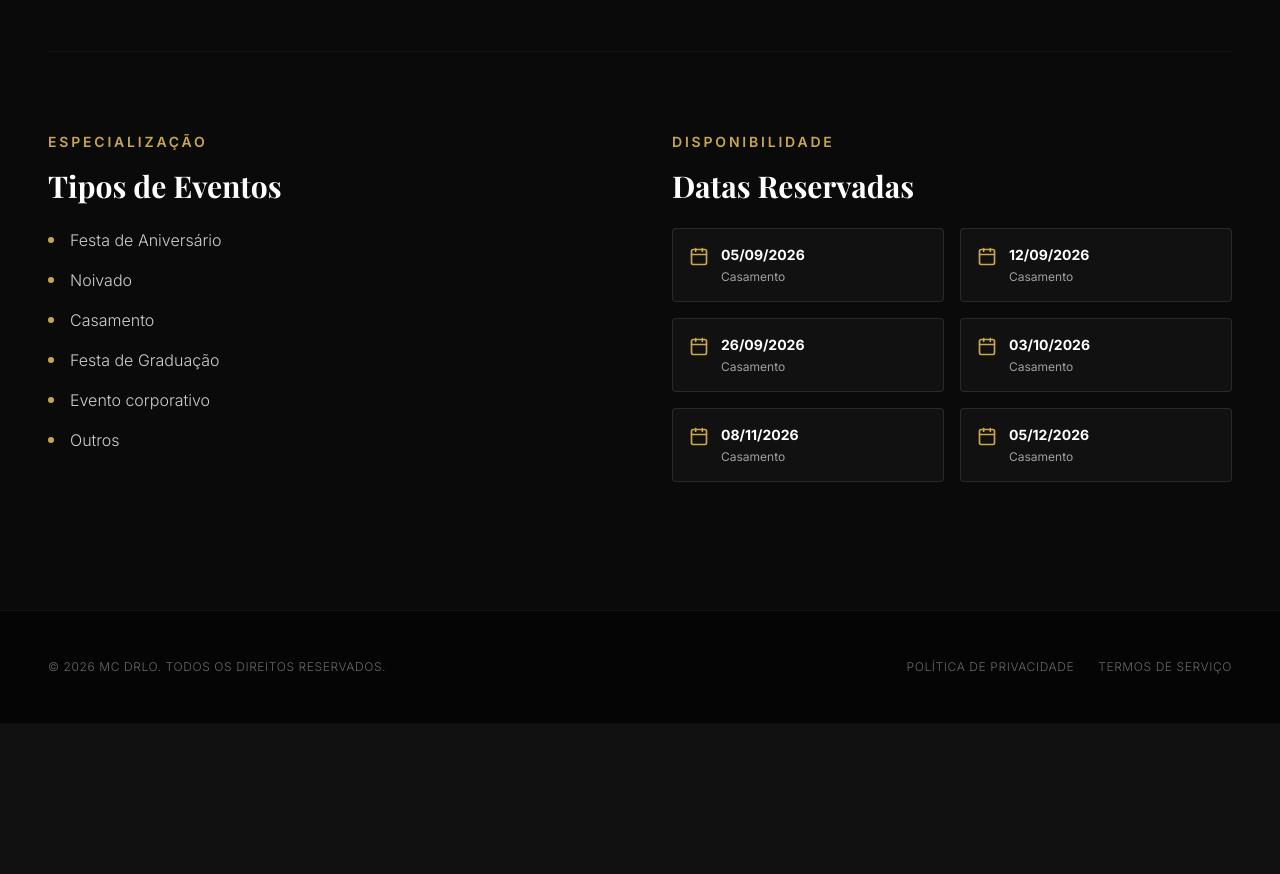
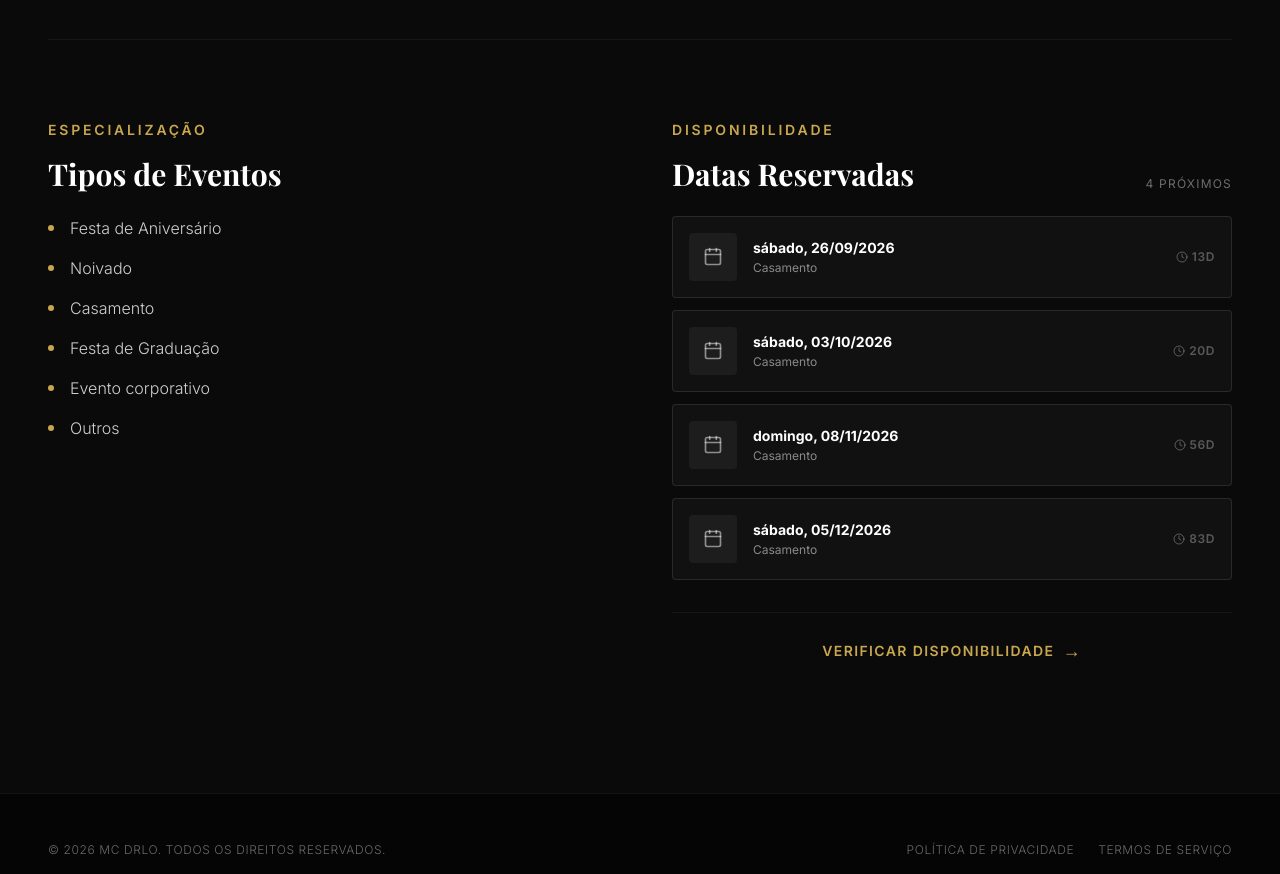
Before and after one commit to juliomachavaJr/mc-drlo, a Next.js app: page /agendas in a window 1280 px wide. Shown: the part 820-1694 px from the top of the page. Before the commit the page ends 1543 px from the top, so only its background shows below. Built offline with nearby package versions, Linux system fonts and the light colour scheme; a web font is replaced by a local one.

Commit message:
Dynamic booked dates: auto-filter past dates, countdown, easy config

```diff
--- a/src/app/agendas/page.tsx
+++ b/src/app/agendas/page.tsx
@@ -1,8 +1,10 @@
 "use client";
 
 import { motion } from "framer-motion";
-import { Calendar, CheckCircle2, Image as ImageIcon } from "lucide-react";
+import { Calendar, Clock } from "lucide-react";
 import Image from "next/image";
+import Link from "next/link";
+import { getUpcomingDates, parseDate } from "@/data/bookedDates";
 
 const highlights = [
   {
@@ -31,21 +33,28 @@ const eventTypes = [
   "Outros"
 ];
 
-const bookedDates = [
-  { date: "05/09/2026", type: "Casamento", status: "Reservado" },
-  { date: "12/09/2026", type: "Casamento", status: "Reservado" },
-  { date: "26/09/2026", type: "Casamento", status: "Reservado" },
-  { date: "03/10/2026", type: "Casamento", status: "Reservado" },
-  { date: "08/11/2026", type: "Casamento", status: "Reservado" },
-  { date: "05/12/2026", type: "Casamento", status: "Reservado" },
-];
+function getDaysUntil(dateStr: string): number {
+  const today = new Date();
+  today.setHours(0, 0, 0, 0);
+  const target = parseDate(dateStr);
+  const diff = target.getTime() - today.getTime();
+  return Math.ceil(diff / (1000 * 60 * 60 * 24));
+}
+
+function formatDateLabel(dateStr: string): string {
+  const d = parseDate(dateStr);
+  return d.toLocaleDateString("pt-PT", { weekday: "short", day: "2-digit", month: "short", year: "numeric" });
+}
 
 export default function AgendasPage() {
+  const upcomingDates = getUpcomingDates();
+
   return (
     <main className="min-h-screen bg-[#050505]">
       <section className="py-32 bg-[#0a0a0a] min-h-screen">
         <div className="container mx-auto px-6 lg:px-12 mt-10">
-          {/* EVENT HIGHLIGHTS */}
+
+          {/* HEADER */}
           <div className="text-center max-w-3xl mx-auto mb-16">
             <span className="text-accent uppercase tracking-[0.2em] text-sm font-semibold mb-4 block">
               Agendas
@@ -53,11 +62,12 @@ export default function AgendasPage() {
             <h1 className="font-display text-4xl md:text-5xl lg:text-6xl font-bold text-secondary mb-6">
               Destaques de <span className="italic text-accent font-light">Eventos</span>
             </h1>
-            <p className="text-secondary/60 text-lg font-light leading-relaxed mb-8">
+            <p className="text-secondary/60 text-lg font-light leading-relaxed">
               Momentos inesquecíveis conduzidos por Lord Kelvin II.
             </p>
           </div>
 
+          {/* EVENT HIGHLIGHTS */}
           <div className="grid grid-cols-1 lg:grid-cols-3 gap-8 max-w-7xl mx-auto mb-32">
             {highlights.map((item, idx) => (
               <motion.div
@@ -79,14 +89,16 @@ export default function AgendasPage() {
                 </div>
                 <div className="p-6 relative -mt-10">
                   <h3 className="text-xl font-bold text-secondary mb-2">{item.title}</h3>
-                  <p className="text-accent text-sm font-semibold tracking-wider uppercase mb-3">{item.date}</p>
+                  <p className="text-accent text-sm font-semibold tracking-wider uppercase">{item.date}</p>
                 </div>
               </motion.div>
             ))}
           </div>
 
-          {/* EVENT TYPES & BOOKED DATES */}
+          {/* AVAILABILITY + EVENT TYPES */}
           <div className="grid grid-cols-1 lg:grid-cols-2 gap-16 max-w-7xl mx-auto border-t border-white/5 pt-20">
+
+            {/* LEFT: Tipos de Eventos */}
             <div>
               <span className="text-accent uppercase tracking-[0.2em] text-sm font-semibold mb-4 block">
                 Especialização
@@ -104,23 +116,82 @@ export default function AgendasPage() {
               </ul>
             </div>
 
+            {/* RIGHT: Datas Reservadas */}
             <div>
               <span className="text-accent uppercase tracking-[0.2em] text-sm font-semibold mb-4 block">
                 Disponibilidade
               </span>
-              <h3 className="font-display text-3xl font-bold text-secondary mb-6">
-                Datas Reservadas
-              </h3>
-              <div className="grid grid-cols-1 sm:grid-cols-2 gap-4">
-                {bookedDates.map((item, idx) => (
-                  <div key={idx} className="bg-primary border border-white/10 rounded-sm p-4 flex items-start gap-3">
-                    <Calendar className="w-5 h-5 text-accent shrink-0 mt-0.5" />
-                    <div>
-                      <h4 className="font-bold text-secondary text-sm">{item.date}</h4>
-                      <p className="text-secondary/60 text-xs mt-1">{item.type}</p>
-                    </div>
-                  </div>
-                ))}
+              <div className="flex items-end justify-between mb-6">
+                <h3 className="font-display text-3xl font-bold text-secondary">
+                  Datas Reservadas
+                </h3>
+                <span className="text-secondary/40 text-xs uppercase tracking-widest">
+                  {upcomingDates.length} próximos
+                </span>
+              </div>
+
+              {upcomingDates.length === 0 ? (
+                <motion.div
+                  initial={{ opacity: 0 }}
+                  animate={{ opacity: 1 }}
+                  className="bg-primary border border-white/10 rounded-sm p-8 text-center"
+                >
+                  <Calendar className="w-10 h-10 text-accent mx-auto mb-4 opacity-60" />
+                  <p className="text-secondary/60 font-light">Sem datas reservadas. A agenda está disponível!</p>
+                  <Link
+                    href="/#booking"
+                    className="mt-4 inline-block text-accent text-sm font-semibold uppercase tracking-widest hover:underline"
+                  >
+                    Fazer reserva →
+                  </Link>
+                </motion.div>
+              ) : (
+                <div className="flex flex-col gap-3">
+                  {upcomingDates.map((item, idx) => {
+                    const days = getDaysUntil(item.date);
+                    const isIminent = days <= 7;
+                    return (
+                      <motion.div
+                        key={idx}
+                        initial={{ opacity: 0, x: 10 }}
+                        whileInView={{ opacity: 1, x: 0 }}
+                        viewport={{ once: true }}
+                        transition={{ duration: 0.4, delay: idx * 0.05 }}
+                        className={`bg-primary border rounded-sm p-4 flex items-center gap-4 ${
+                          isIminent ? "border-accent/40" : "border-white/10"
+                        }`}
+                      >
+                        <div className={`flex-shrink-0 w-12 h-12 rounded-sm flex items-center justify-center ${
+                          isIminent ? "bg-accent/20" : "bg-white/5"
+                        }`}>
+                          <Calendar className={`w-5 h-5 ${isIminent ? "text-accent" : "text-secondary/50"}`} />
+                        </div>
+                        <div className="flex-1 min-w-0">
+                          <h4 className="font-bold text-secondary text-sm">{formatDateLabel(item.date)}</h4>
+                          <p className="text-secondary/50 text-xs mt-0.5 truncate">{item.type}{item.notes ? ` · ${item.notes}` : ""}</p>
+                        </div>
+                        <div className="flex-shrink-0 text-right">
+                          <span className={`text-xs font-semibold uppercase tracking-wider flex items-center gap-1 ${
+                            isIminent ? "text-accent" : "text-secondary/30"
+                          }`}>
+                            <Clock className="w-3 h-3" />
+                            {days === 0 ? "Hoje" : days === 1 ? "Amanhã" : `${days}d`}
+                          </span>
+                        </div>
+                      </motion.div>
+                    );
+                  })}
+                </div>
+              )}
+
+              <div className="mt-8 pt-6 border-t border-white/5 text-center">
+                <Link
+                  href="/#booking"
+                  className="group inline-flex items-center gap-2 text-accent text-sm font-semibold uppercase tracking-widest hover:gap-4 transition-all"
+                >
+                  Verificar disponibilidade
+                  <span className="text-lg">→</span>
+                </Link>
               </div>
             </div>
           </div>
--- /dev/null
+++ b/src/data/bookedDates.ts
@@ -0,0 +1,48 @@
+/**
+ * ================================================================
+ * DATAS RESERVADAS - FICHEIRO DE CONFIGURAÇÃO
+ * ================================================================
+ * Para adicionar uma nova data, basta adicionar um novo objeto
+ * ao array abaixo, seguindo o formato existente:
+ *
+ *   { date: "DD/MM/AAAA", type: "Tipo de Evento", notes: "Opcional" }
+ *
+ * Datas passadas são automaticamente ocultadas no site.
+ * ================================================================
+ */
+
+export type BookedDate = {
+  date: string;       // Formato: "DD/MM/AAAA"
+  type: string;       // Ex: "Casamento", "Evento Corporativo", etc.
+  notes?: string;     // Nota opcional a mostrar no card
+};
+
+export const bookedDates: BookedDate[] = [
+  { date: "05/09/2026", type: "Casamento" },
+  { date: "12/09/2026", type: "Casamento" },
+  { date: "26/09/2026", type: "Casamento" },
+  { date: "03/10/2026", type: "Casamento" },
+  { date: "08/11/2026", type: "Casamento" },
+  { date: "05/12/2026", type: "Casamento" },
+  // Adicione novas datas abaixo ↓
+];
+
+/**
+ * Converte "DD/MM/AAAA" para um objecto Date para comparações
+ */
+export function parseDate(dateStr: string): Date {
+  const [day, month, year] = dateStr.split("/").map(Number);
+  return new Date(year, month - 1, day);
+}
+
+/**
+ * Retorna apenas as datas futuras (a partir de hoje), ordenadas cronologicamente.
+ */
+export function getUpcomingDates(): BookedDate[] {
+  const today = new Date();
+  today.setHours(0, 0, 0, 0);
+
+  return bookedDates
+    .filter((item) => parseDate(item.date) >= today)
+    .sort((a, b) => parseDate(a.date).getTime() - parseDate(b.date).getTime());
+}
```
